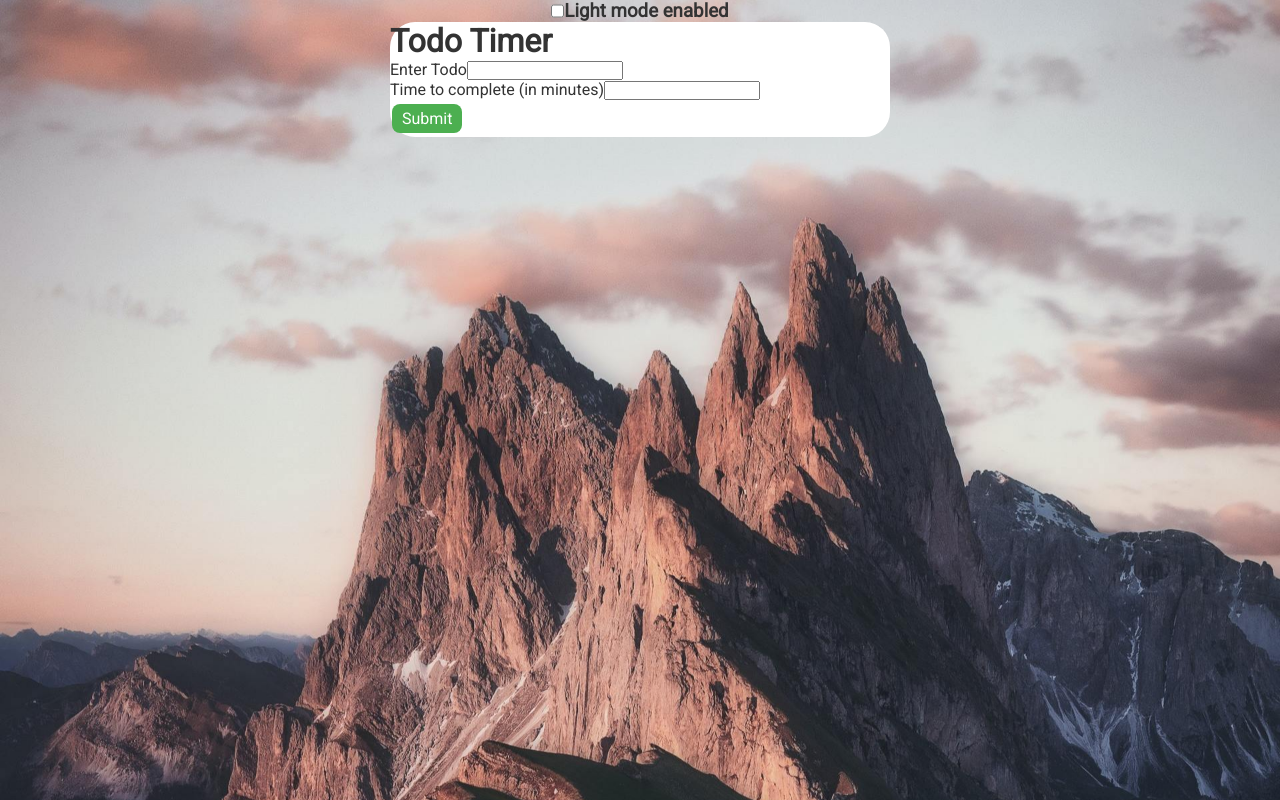
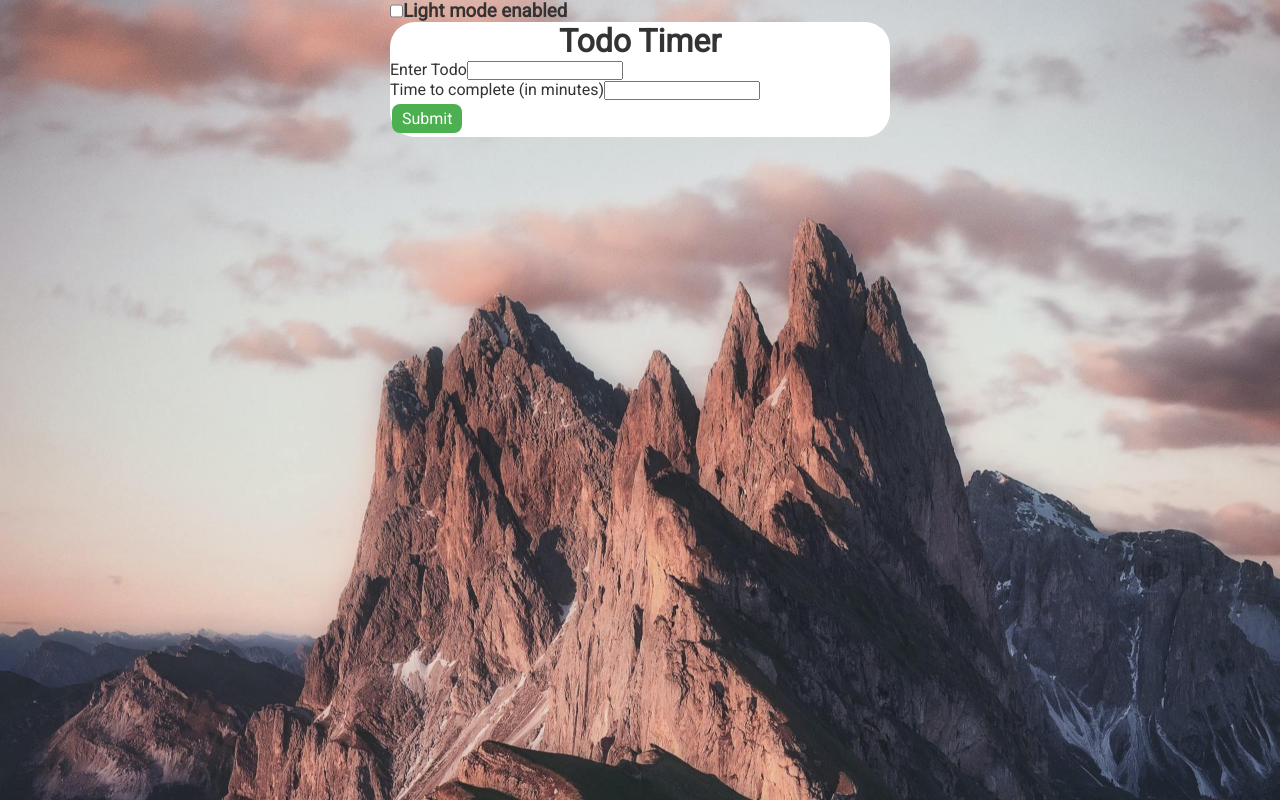
Before and after one commit to PhilippeRoemer/TodoTimer, a React (Create React App) app: page / in a window 1280 px wide. Built offline with nearby package versions, Linux system fonts and the light colour scheme.

Commit message:
title styling updated

```diff
--- a/src/App.css
+++ b/src/App.css
@@ -26,7 +26,7 @@ a {
 
 .DarkLightToggle {
     display: flex;
-    justify-content: center;
+    justify-content: start;
 }
 
 .dark-mode {
@@ -49,6 +49,10 @@ a {
     background-position: center;
     background-repeat: no-repeat;
     background-size: cover;
+}
+
+.title {
+    text-align: center;
 }
 
 .todoFormStyle {
--- a/src/components/TodoForm.js
+++ b/src/components/TodoForm.js
@@ -28,7 +28,7 @@ function TodoForm({ inputText, setInputText, inputTime, setInputTime, todoItems,
 
     return (
         <div className="todoFormStyle">
-            <h1>Todo Timer</h1>
+            <h1 className="title">Todo Timer</h1>
             <label>Enter Todo</label>
             <input type="text" id="todo" name="todo" onChange={TodoTextInput} value={inputText}></input>
             <br />
```
